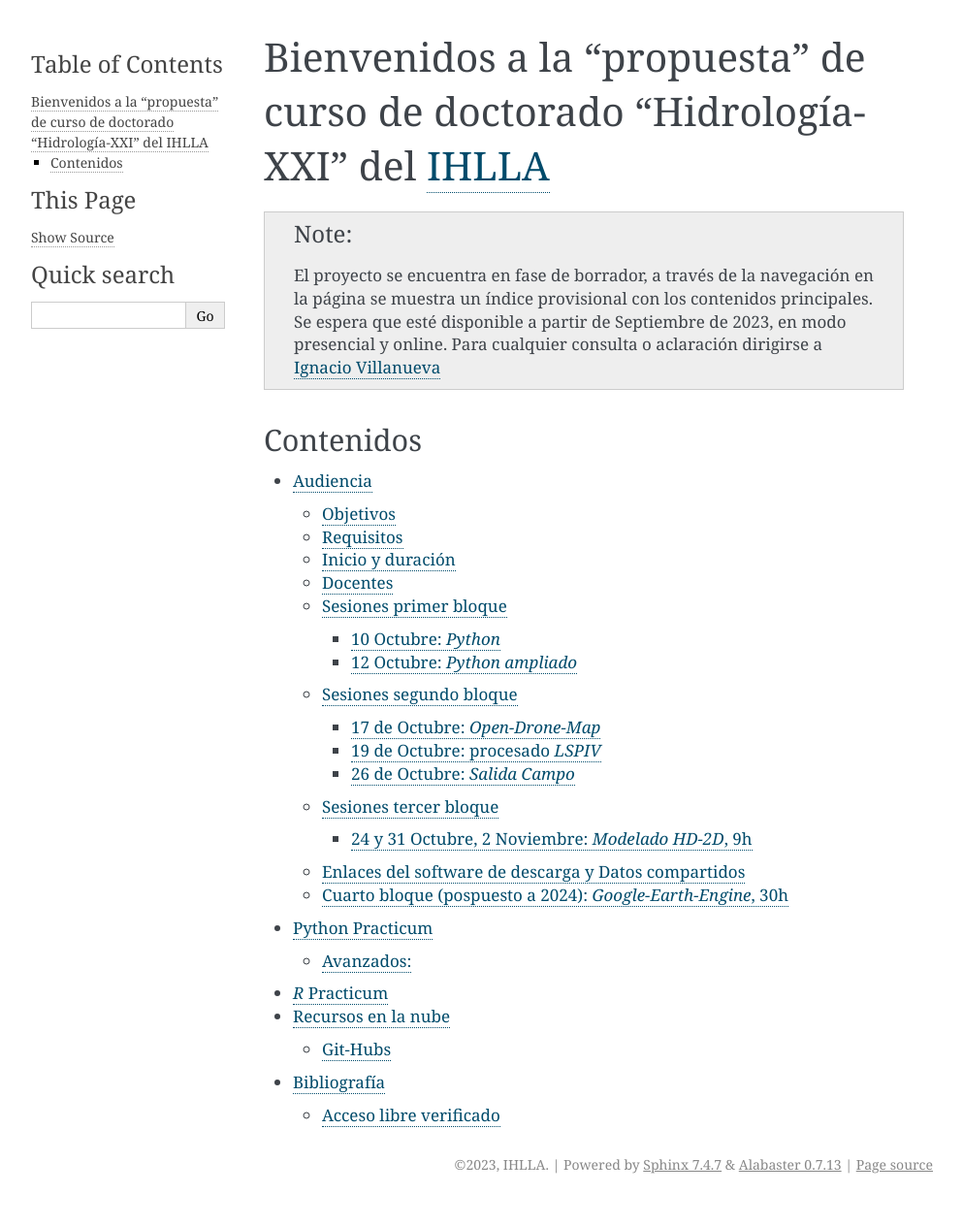
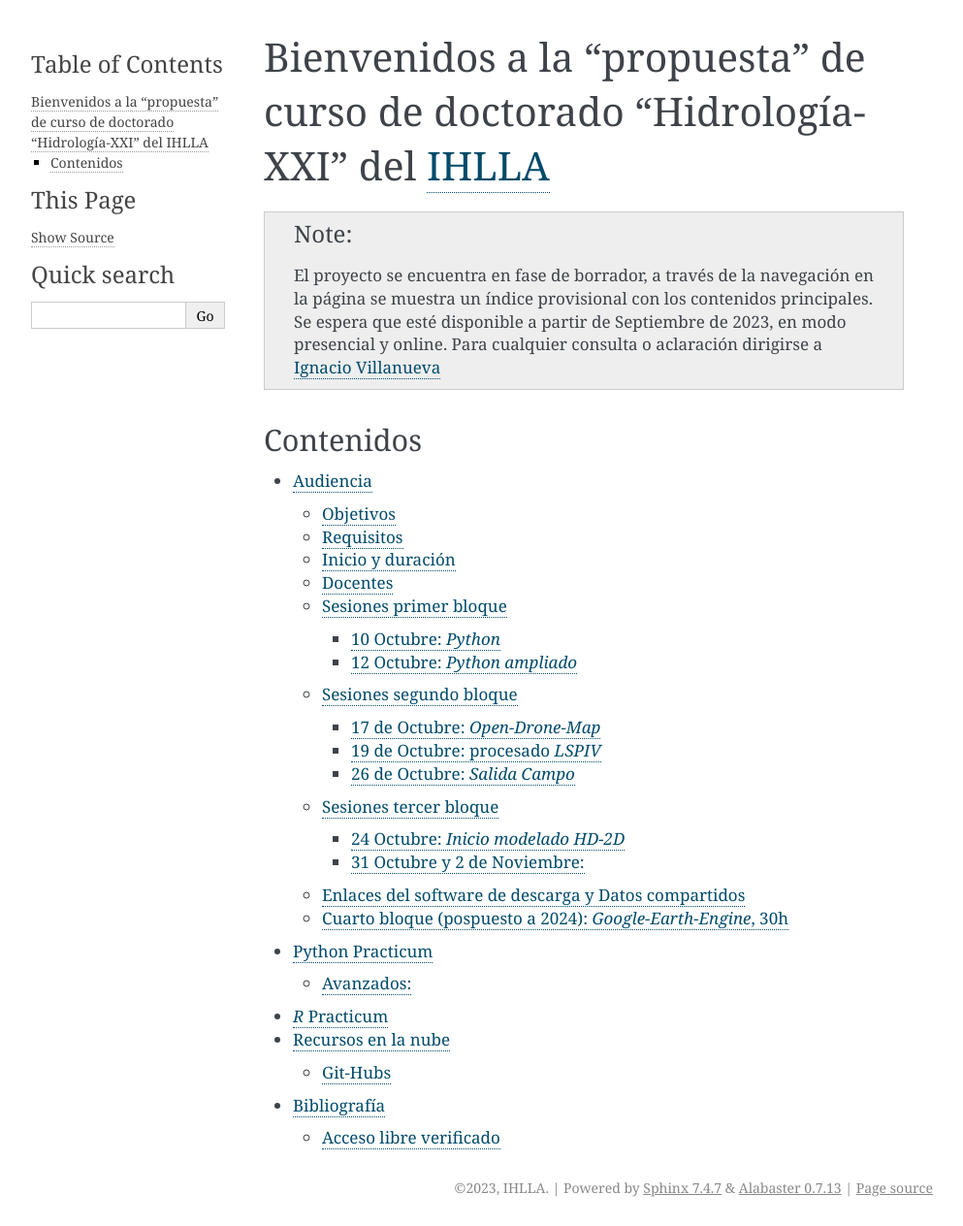
Before and after one commit to ivillamadrid/HidrologiaXXI, a Sphinx documentation site: the page built from docs/source/index.rst, in a window 1280 px wide. Shown: the whole page at 97% size, without its empty margins (148-1141 px from the left). Built offline with Sphinx 7.4.7, drawn with Linux system fonts in a browser that asks for light colours; before the commit the page ends 1240 px from its top, so only the background shows below that.

Commit message:
Update audiencia.rst

```diff
--- a/docs/source/audiencia.rst
+++ b/docs/source/audiencia.rst
@@ -123,14 +123,17 @@ Sesiones segundo bloque
 
 Sesiones tercer bloque
 ----------------------
-24 y 31 Octubre, 2 Noviembre: *Modelado HD-2D*, 9h
-**************************************************
+24 Octubre:  *Inicio modelado HD-2D*
+************************************
 
 * Segunda parte del procesado LSPIV con *RIVeR* para el puente A2.
 
 * Introducción al `Flood-Mapping <https://floodmapping.readthedocs.io>`_.
 
 * Modelización Hidrodinámica 2D en escala urbana con las ecuaciones de Saint Venant y `HEC-RAS <https://www.hec.usace.army.mil/software/hec-ras/>`_, caso particular de Azul, Tesina de Maestría de Crysthian Sánchez. Tabla comparativa de las tecnologías involucradas.
+
+31 Octubre y 2 de Noviembre:
+****************************
 
 * Caso particular del Atuel-Salado con software open-source, Tesis Doctoral de `Ramiro Páez <ramiropaezcampos@hotmail.com>`_.
 
```
